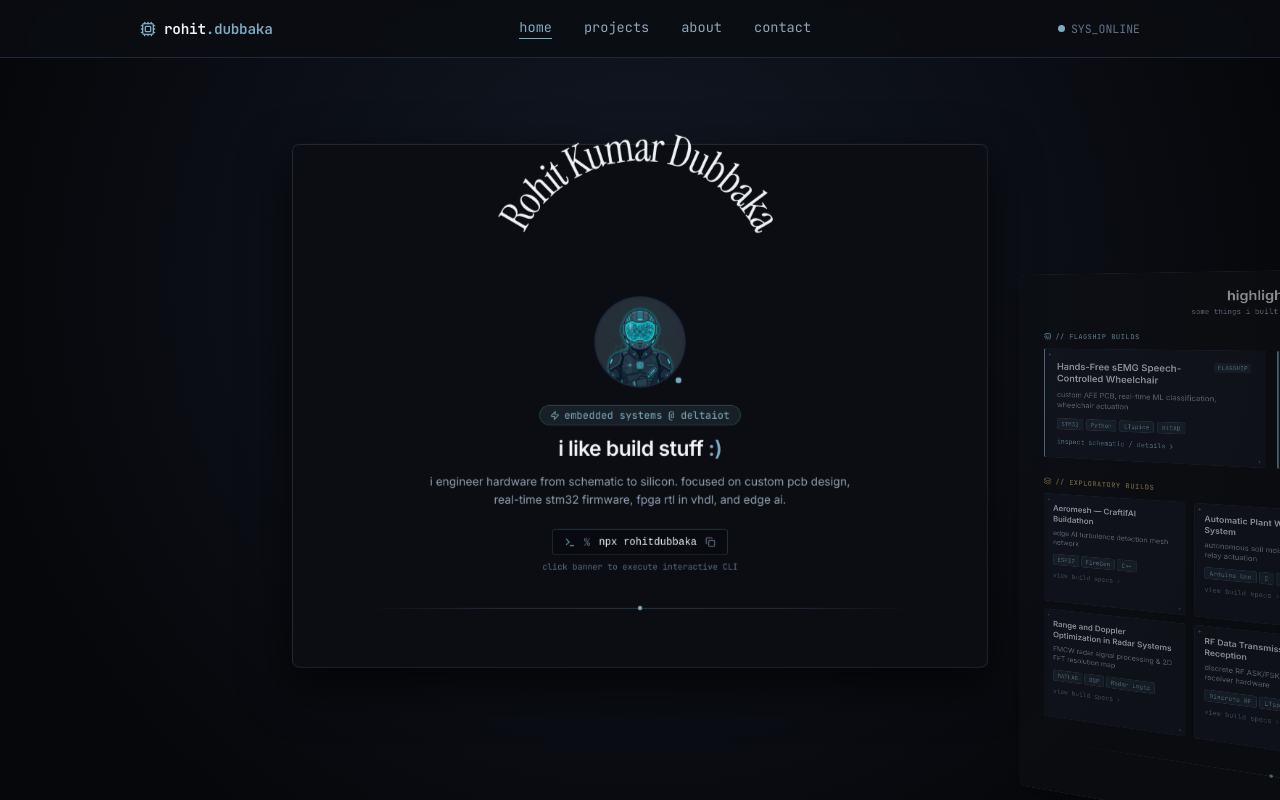
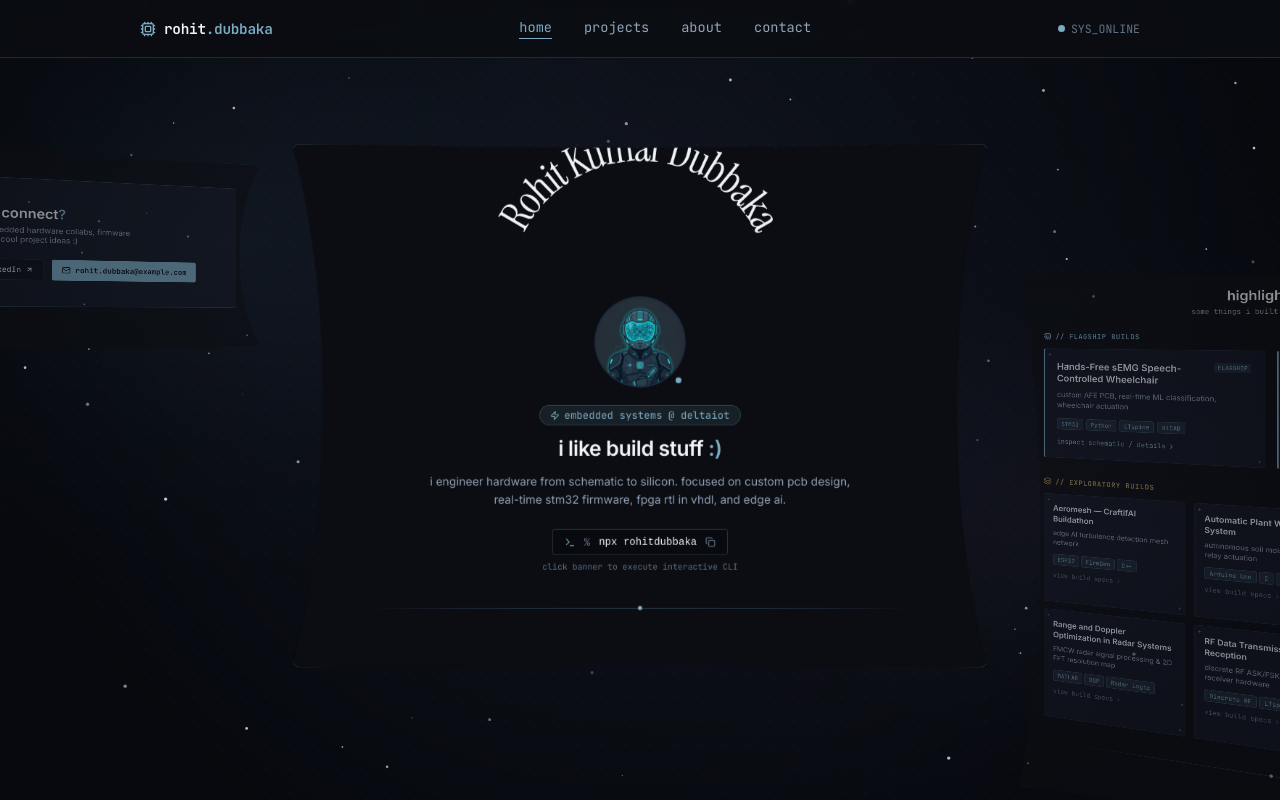
Before and after one commit to rohit29d/Portfolio-Website, a React (Vite) app: page / in a window 1280 px wide. Built offline with nearby package versions, Linux system fonts and the light colour scheme.

Commit message:
Implement circular ring navigation modulo, concave spherical clip-path curvature, and deep-space backdrop with static starfield & nebulae

```diff
--- a/src/App.jsx
+++ b/src/App.jsx
@@ -5,6 +5,7 @@ import Projects from './components/Projects';
 import AboutContact from './components/AboutContact';
 import BottomNav from './components/BottomNav';
 import TerminalModal from './components/TerminalModal';
+import SpaceBackdrop from './components/SpaceBackdrop';
 
 const SECTIONS = ['home', 'projects', 'about', 'contact'];
 
@@ -41,22 +42,26 @@ export default function App() {
     setIsNavHovered(false);
   };
 
-  // Calculate 3D concave position class for each section in the carousel
+  // Calculate 3D concave position class for each section in the continuous circular ring
   const getCardClass = (sectionId) => {
     if (!isNavHovered) {
-      return sectionId === activeSection ? 'card-full' : 'card-carousel-far-right';
+      return sectionId === activeSection ? 'card-full' : 'card-carousel-far';
     }
 
     const currentCenter = scrubbedSection || activeSection;
     const targetIdx = SECTIONS.indexOf(currentCenter);
     const itemIdx = SECTIONS.indexOf(sectionId);
-    const offset = itemIdx - targetIdx;
+    const total = SECTIONS.length; // 4
+
+    // Modulo circular shortest offset calculation in range [-1, 2]:
+    let offset = (itemIdx - targetIdx) % total;
+    if (offset > 2) offset -= total;
+    if (offset < -1) offset += total;
 
     if (offset === 0) return 'card-carousel-center';
     if (offset === -1) return 'card-carousel-left';
     if (offset === 1) return 'card-carousel-right';
-    if (offset < -1) return 'card-carousel-far-left';
-    if (offset > 1) return 'card-carousel-far-right';
+    if (offset === 2 || offset === -2) return 'card-carousel-far';
 
     return 'card-carousel-center';
   };
@@ -65,6 +70,18 @@ export default function App() {
 
   return (
     <div className={`carousel-stage ${isNavHovered ? 'nav-active' : ''}`}>
+      {/* SVG Concave Spherical Distortion ClipPath Definition */}
+      <svg width="0" height="0" style={{ position: 'absolute', pointerEvents: 'none' }} aria-hidden="true">
+        <defs>
+          <clipPath id="concave-spherical-clip" clipPathUnits="objectBoundingBox">
+            <path d="M 0 0 Q 0.5 0.015, 1 0 C 0.94 0.28, 0.94 0.72, 1 1 Q 0.5 0.985, 0 1 C 0.06 0.72, 0.06 0.28, 0 0 Z" />
+          </clipPath>
+        </defs>
+      </svg>
+
+      {/* Deep Space Starfield & Galaxy Backdrop (Fades in during zoom-out) */}
+      <SpaceBackdrop active={isNavHovered} />
+
       {/* Top Header Navigation */}
       <Header
         activeSection={activeSection}
@@ -75,7 +92,7 @@ export default function App() {
         onNavClick={handleNavClick}
       />
 
-      {/* 3D Concave Carousel Viewport Container */}
+      {/* 3D Concave Circular Carousel Viewport Container */}
       <main className="carousel-viewport">
         {/* Card 0: Home Section */}
         <div className={`carousel-card ${getCardClass('home')}`}>
--- /dev/null
+++ b/src/components/SpaceBackdrop.jsx
@@ -0,0 +1,84 @@
+import React, { useMemo } from 'react';
+
+export default function SpaceBackdrop({ active }) {
+  // Generate a deterministic static set of stars once (no runtime overhead, no layout shifts)
+  const stars = useMemo(() => {
+    // Deterministic pseudo-random seed generator for consistent rendering
+    let seed = 42;
+    const random = () => {
+      seed = (seed * 9301 + 49297) % 233280;
+      return seed / 233280;
+    };
+
+    const count = 90;
+    const starList = [];
+    for (let i = 0; i < count; i++) {
+      const x = parseFloat((random() * 100).toFixed(2));
+      const y = parseFloat((random() * 100).toFixed(2));
+      const r = parseFloat((random() * 1.1 + 0.6).toFixed(2));
+      const opacity = parseFloat((random() * 0.65 + 0.2).toFixed(2));
+      starList.push({ id: i, x, y, r, opacity });
+    }
+    return starList;
+  }, []);
+
+  return (
+    <div
+      className={`space-backdrop ${active ? 'visible' : ''}`}
+      style={{
+        position: 'fixed',
+        inset: 0,
+        zIndex: 0,
+        pointerEvents: 'none',
+        opacity: active ? 1 : 0,
+        transition: 'opacity 0.35s cubic-bezier(0.22, 1, 0.36, 1)',
+        overflow: 'hidden'
+      }}
+    >
+      {/* 1. Deep Space Base Layer with Soft Nebulae */}
+      <div
+        style={{
+          position: 'absolute',
+          inset: 0,
+          background: `
+            radial-gradient(ellipse 650px 450px at 18% 30%, rgba(95, 140, 175, 0.08) 0%, rgba(50, 85, 120, 0.03) 45%, transparent 75%),
+            radial-gradient(ellipse 700px 500px at 82% 65%, rgba(115, 95, 150, 0.07) 0%, rgba(65, 55, 105, 0.02) 45%, transparent 75%),
+            radial-gradient(circle at 50% 35%, rgba(18, 24, 36, 0.75) 0%, rgba(7, 9, 14, 0.96) 80%)
+          `
+        }}
+      />
+
+      {/* 2. Static Pre-rendered Starfield SVG */}
+      <svg
+        style={{
+          position: 'absolute',
+          inset: 0,
+          width: '100%',
+          height: '100%'
+        }}
+      >
+        {stars.map((star) => (
+          <circle
+            key={star.id}
+            cx={`${star.x}%`}
+            cy={`${star.y}%`}
+            r={star.r}
+            fill="#e2e8f0"
+            opacity={star.opacity}
+          />
+        ))}
+      </svg>
+
+      {/* 3. Thinned Subtle PCB Grid Overlay */}
+      <div
+        style={{
+          position: 'absolute',
+          inset: 0,
+          backgroundImage: 'radial-gradient(circle at 1px 1px, rgba(255, 255, 255, 0.02) 1px, transparent 0)',
+          backgroundSize: '24px 24px',
+          opacity: 0.6
+        }}
+      />
+    </div>
+  );
+}
--- a/src/index.css
+++ b/src/index.css
@@ -51,8 +51,8 @@ body {
   overflow-x: hidden;
   /* Subtle PCB Dot Grid Texture */
   background-image:
-    radial-gradient(circle at 1px 1px, rgba(255, 255, 255, 0.035) 1px, transparent 0),
-    linear-gradient(to bottom, rgba(11, 13, 18, 0.92), rgba(11, 13, 18, 0.98));
+    radial-gradient(circle at 1px 1px, rgba(255, 255, 255, 0.03) 1px, transparent 0),
+    linear-gradient(to bottom, rgba(11, 13, 18, 0.94), rgba(11, 13, 18, 0.99));
   background-size: 24px 24px, 100% 100%;
 }
 
@@ -84,11 +84,6 @@ body {
   transition: background 0.4s var(--ease-carousel);
 }
 
-/* Dark Space Backdrop Vignette when Nav Hovered */
-.carousel-stage.nav-active {
-  background: radial-gradient(circle at 50% 35%, #131926 0%, #06070a 82%);
-}
-
 .carousel-viewport {
   position: relative;
   width: 100%;
@@ -97,6 +92,7 @@ body {
   justify-content: center;
   align-items: flex-start;
   transform-style: preserve-3d;
+  z-index: 10;
 }
 
 /* Individual Carousel Card Container */
@@ -110,61 +106,70 @@ body {
   right: 0;
   transform-origin: center center;
   transform-style: preserve-3d;
-  transition: transform 0.25s var(--ease-carousel), opacity 0.25s var(--ease-carousel), box-shadow 0.25s var(--ease-carousel);
+  transition: transform 0.28s var(--ease-carousel), opacity 0.28s var(--ease-carousel), box-shadow 0.28s var(--ease-carousel);
   will-change: transform, opacity;
   pointer-events: none;
   backface-visibility: hidden;
   -webkit-backface-visibility: hidden;
 }
 
-/* Full-scale active card outside of nav hover */
+/* When Nav is hovered (zoomed-out carousel state), apply concave spherical lens curvature */
+.carousel-stage.nav-active .carousel-card {
+  clip-path: url(#concave-spherical-clip);
+  -webkit-clip-path: url(#concave-spherical-clip);
+}
+
+/* Full-scale active card outside of nav hover (Normal flat view) */
 .carousel-card.card-full {
   transform: translateX(0) translateY(0) translateZ(0px) rotateY(0deg) scale(1);
   opacity: 1;
   pointer-events: auto;
+  clip-path: none !important;
+  -webkit-clip-path: none !important;
+  z-index: 10;
 }
 
-/* Zoomed-out Center Card (Directly Facing Viewer) */
+/* Zoomed-out Center Card (Facing Viewer, Concave Curved Surface) */
 .carousel-card.card-carousel-center {
   transform: translateX(0) translateY(-14px) translateZ(10px) rotateY(0deg) scale(0.72);
   opacity: 1;
   pointer-events: auto;
-  box-shadow: 0 24px 70px rgba(0, 0, 0, 0.75);
+  box-shadow: 0 24px 70px rgba(0, 0, 0, 0.85);
   border: 1px solid var(--accent-slate-border);
   border-radius: var(--radius-lg);
   background: var(--bg-dark);
+  z-index: 10;
 }
 
-/* Left Neighbor Card (Curving Away into 3D Spherical Dome) */
+/* Left Neighbor Card (Continuous Circular Ring - Curving into Dome) */
 .carousel-card.card-carousel-left {
   transform: translateX(-56vw) translateY(-6px) translateZ(-190px) rotateY(32deg) scale(0.60);
   opacity: 0.55;
-  box-shadow: 0 12px 45px rgba(0, 0, 0, 0.6);
+  box-shadow: 0 12px 45px rgba(0, 0, 0, 0.65);
   border: 1px solid var(--border-subtle);
   border-radius: var(--radius-lg);
   background: var(--bg-dark);
+  z-index: 5;
 }
 
-/* Right Neighbor Card (Curving Away into 3D Spherical Dome) */
+/* Right Neighbor Card (Continuous Circular Ring - Curving into Dome) */
 .carousel-card.card-carousel-right {
   transform: translateX(56vw) translateY(-6px) translateZ(-190px) rotateY(-32deg) scale(0.60);
   opacity: 0.55;
-  box-shadow: 0 12px 45px rgba(0, 0, 0, 0.6);
+  box-shadow: 0 12px 45px rgba(0, 0, 0, 0.65);
   border: 1px solid var(--border-subtle);
   border-radius: var(--radius-lg);
   background: var(--bg-dark);
+  z-index: 5;
 }
 
-/* Far Left Card (Curved Deeply into Dome Periphery) */
-.carousel-card.card-carousel-far-left {
-  transform: translateX(-110vw) translateY(0) translateZ(-420px) rotateY(55deg) scale(0.46);
+/* Far / Opposite Card on Ring */
+.carousel-card.card-carousel-far,
+.carousel-card.card-carousel-far-left,
+.carousel-card.card-carousel-far-right {
+  transform: translateX(0) translateY(0) translateZ(-420px) rotateY(180deg) scale(0.44);
   opacity: 0;
-}
-
-/* Far Right Card (Curved Deeply into Dome Periphery) */
-.carousel-card.card-carousel-far-right {
-  transform: translateX(110vw) translateY(0) translateZ(-420px) rotateY(-55deg) scale(0.46);
-  opacity: 0;
+  z-index: 1;
 }
 
 /* Prefers Reduced Motion Fallback */
@@ -172,9 +177,12 @@ body {
   .carousel-card {
     transition: none !important;
     transform: none !important;
+    clip-path: none !important;
+    -webkit-clip-path: none !important;
   }
   .carousel-card.card-carousel-left,
   .carousel-card.card-carousel-right,
+  .carousel-card.card-carousel-far,
   .carousel-card.card-carousel-far-left,
   .carousel-card.card-carousel-far-right {
     opacity: 0 !important;
```
Also changed, not shown: 5 other files (tests, documents, lock files or other folders).
